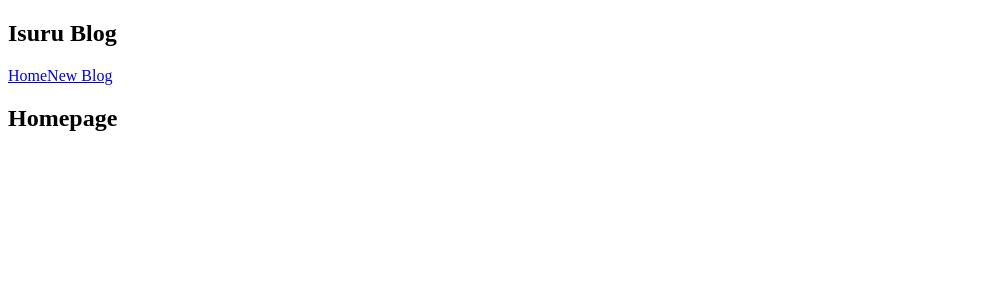
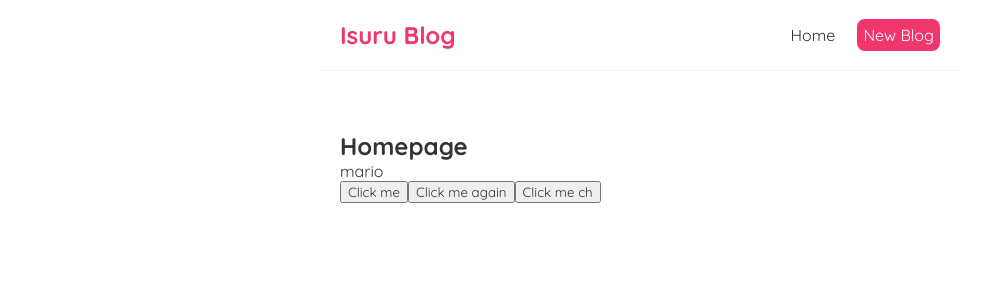
Before and after one commit to Isuru2Atthanayake/React_Blog, a React (Create React App) app: page / in a window 1280 px wide. Shown: the top 300 px of the page, without its empty margins (0-995 px from the left). Built offline with nearby package versions, Linux system fonts and the light colour scheme.

Commit message:
click events

```diff
--- a/src/App.js
+++ b/src/App.js
@@ -3,10 +3,10 @@ import Navbar from './Navbar'; //*importing Navbar from Navbar.js
 import Home from './Home';
 //"npm run start" -to run the project
 function App() {
-  const title ='Welcome to the new Blog';//constant variable
-  const likes = 50; //constant variable
-  // const person = {name:'isuru'} object
-  const link = "https://www.youtube.com";
+  // const title ='Welcome to the new Blog';//constant variable
+  // const likes = 50; //constant variable
+  // // const person = {name:'isuru'} object
+  // const link = "https://www.youtube.com";
 
   return (
     <div className="App">
--- a/src/Home.js
+++ b/src/Home.js
@@ -1,8 +1,33 @@
 const Home = () => {
+
+    const handleClick = (e) => {
+        console.log('Hello Isuru' , e);
+    }
+
+    const handleClickAgain = (name, e) => {
+        console.log('Hello ' + name,e.target);
+    }
+
+
+    let name1= 'mario'; //to change the name when on clicked
+    const handleClickChangename = () => {
+        name1 = 'luigi';
+        console.log(name1)
+    }
+
+
+
+
     return (
     <div className="Home">
         <h2>Homepage</h2>
-    </div> );
+        <p>{name1}</p>
+        <button onClick={handleClick}>Click me</button>
+        <button onClick={(e) => handleClickAgain('Sam', e)}>Click me again</button>
+        <button onClick={handleClickChangename}>Click me ch</button>
+    </div>
+
+    );
 }
 
 export default Home;
--- a/src/Navbar.js
+++ b/src/Navbar.js
@@ -4,7 +4,11 @@
         <h1> Isuru Blog</h1>
         <div className="links">
             <a href="/">Home</a>
-            <a href="/create">New Blog</a>
+            <a href="/create" style={{
+                color: 'white',
+                backgroundColor: '#f1356d',
+                borderRadius:'8px'
+            }}>New Blog</a>
         </div>
     </nav>
      );
--- a/src/index.css
+++ b/src/index.css
@@ -12,3 +12,37 @@ code {
     monospace;
 } */
 @import url('https://fonts.googleapis.com/css2?family=Quicksand:wght@300;400;500;600;700&display=swap');
+
+/* base styles '*' star means for All */
+* {
+  margin: 0;
+  font-family: "Quicksand";
+  color: #333;
+}
+.navbar {
+  padding: 20px;
+  display: flex;
+  align-items: center;
+  max-width: 600px;
+  margin: 0 auto;
+  border-bottom: 1px solid #f2f2f2;
+}
+.navbar h1 {
+  color: #f1356d;
+}
+.navbar .links {
+  margin-left: auto;
+}
+.navbar a {
+  margin-left: 16px;
+  text-decoration: none;
+  padding: 6px;
+}
+.navbar a:hover {
+  color: #f1356d;
+}
+.content {
+  max-width: 600px;
+  margin: 40px auto;
+  padding: 20px;
+}
```
